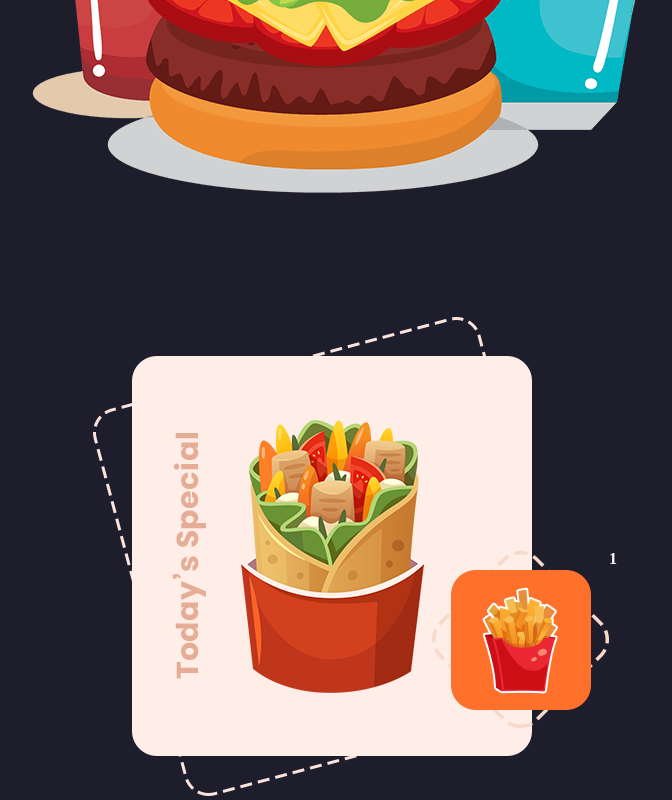
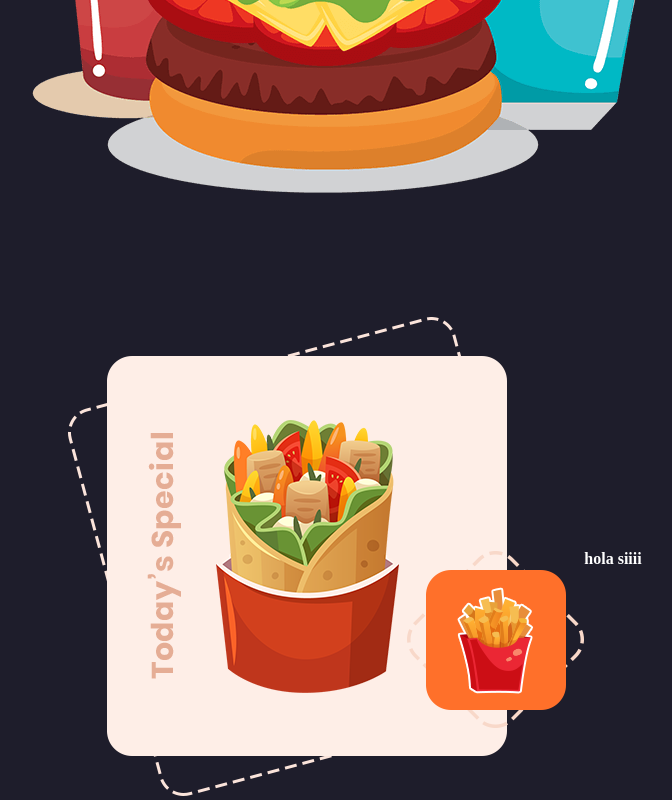
Before and after one commit to JuanDavidSerranoValencia/maquetacionTIenda, a plain HTML site: page index.html in a window 1280 px wide. Shown: the part 1058-1858 px from the top of the page, without its empty margins (285-957 px from the left). Drawn offline with Linux system fonts and the light colour scheme.

Commit message:
cambiosIndex

```diff
--- a/index.html
+++ b/index.html
@@ -31,7 +31,7 @@
         <div class="item-pagina2">
             <img src="/images/about.png" alt="">
         </div>
-        <div class="item-pagina2">1</div>
+        <div class="item-pagina2">hola siiii</div>
     </div>
 
 </body>
```
